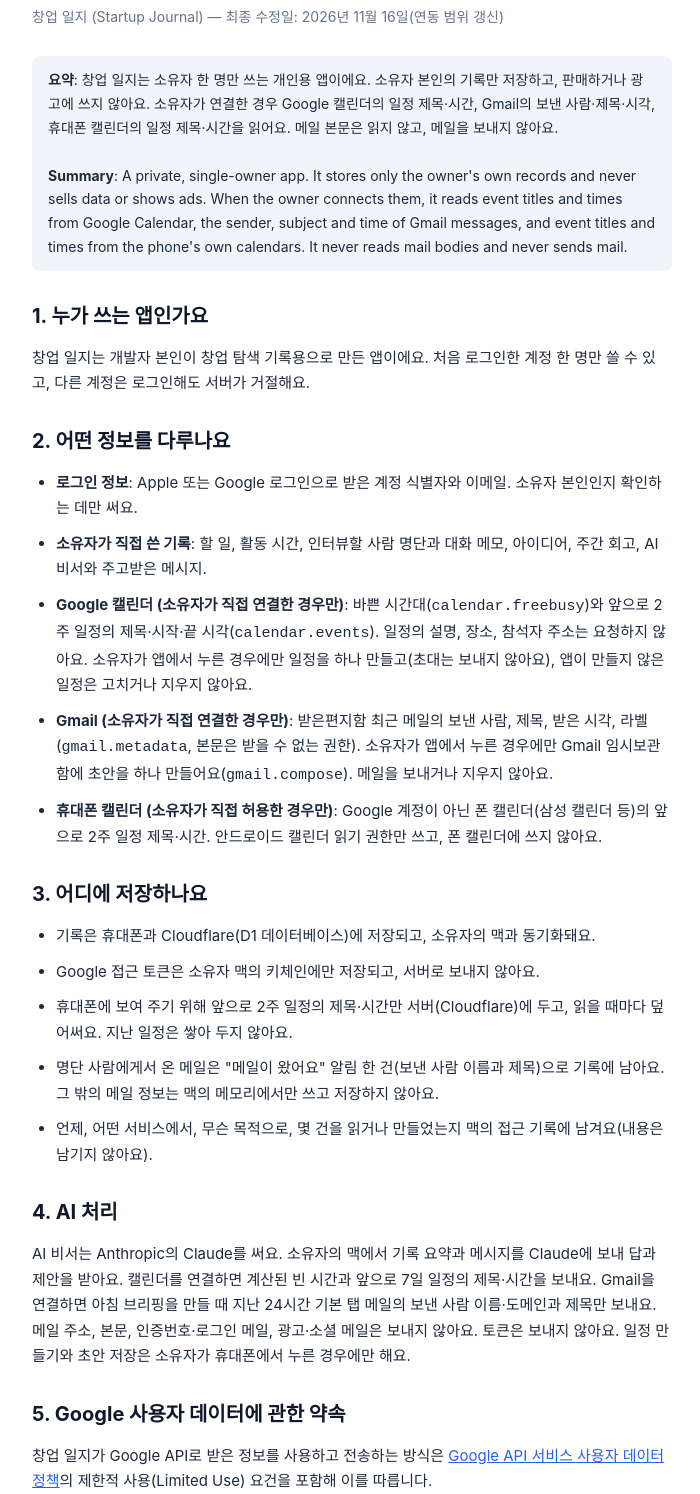
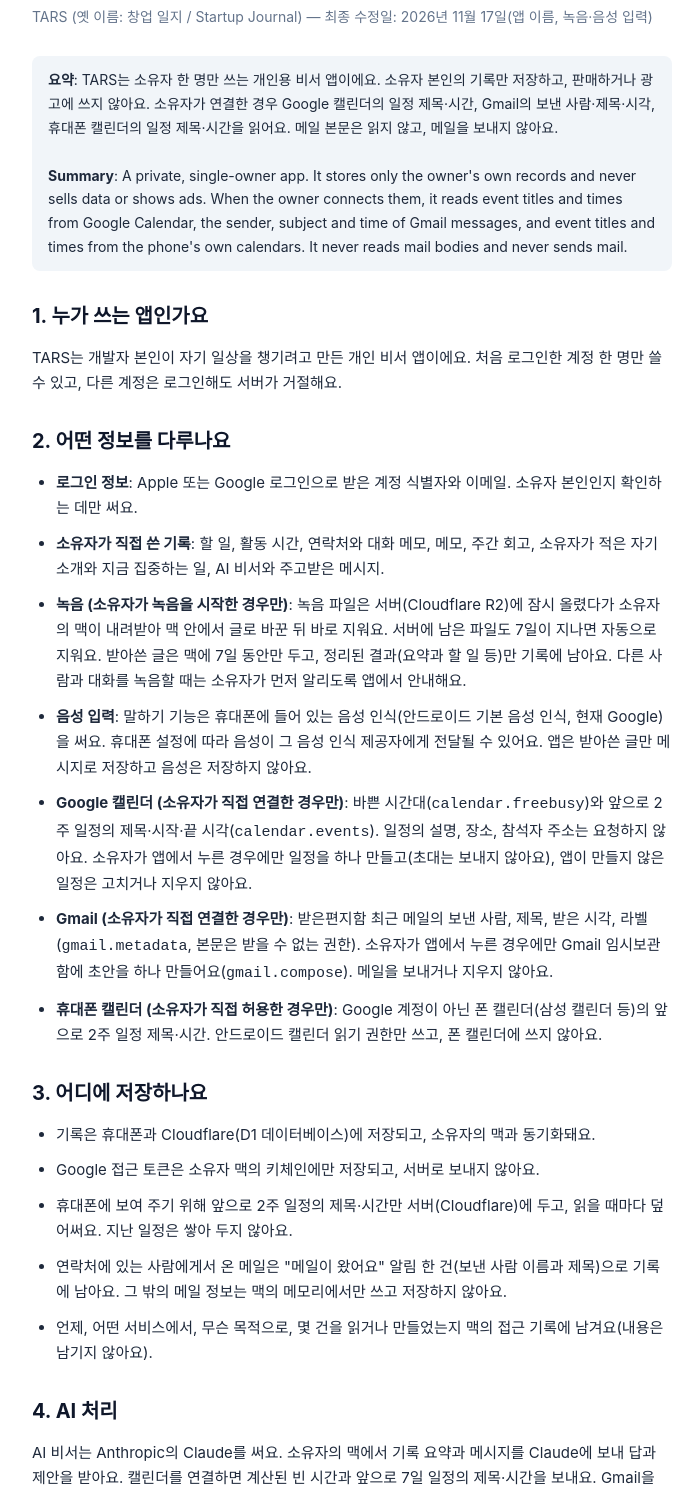
Before and after one commit to quddlr9015/quddlr9015.github.io, a plain HTML site: page startup-journal/privacy-policy.html in a window 1280 px wide. Shown: the part 111-1605 px from the top of the page, without its empty margins (288-988 px from the left). Drawn offline with Linux system fonts and the light colour scheme.

Commit message:
startup-journal: rename to TARS, add recording and voice input to privacy policy
Co-Authored-By: Claude Opus 5.5 <noreply@anthropic.com>

```diff
--- a/startup-journal/privacy-policy.html
+++ b/startup-journal/privacy-policy.html
@@ -3,7 +3,7 @@
 <head>
   <meta charset="UTF-8">
   <meta name="viewport" content="width=device-width, initial-scale=1.0">
-  <title>개인정보처리방침 - 창업 일지</title>
+  <title>개인정보처리방침 - TARS</title>
   <style>
     * { margin: 0; padding: 0; box-sizing: border-box; }
     body { font-family: -apple-system, BlinkMacSystemFont, 'Apple SD Gothic Neo', 'Segoe UI', Roboto, sans-serif; line-height: 1.7; color: #1e293b; background: #f8fafc; padding: 20px; }
@@ -21,17 +21,19 @@
 <body>
   <div class="container">
     <h1>개인정보처리방침</h1>
-    <p class="subtitle">창업 일지 (Startup Journal) &mdash; 최종 수정일: 2026년 11월 16일(연동 범위 갱신)</p>
+    <p class="subtitle">TARS (옛 이름: 창업 일지 / Startup Journal) &mdash; 최종 수정일: 2026년 11월 17일(앱 이름, 녹음·음성 입력)</p>
 
-    <div class="note"><strong>요약</strong>: 창업 일지는 소유자 한 명만 쓰는 개인용 앱이에요. 소유자 본인의 기록만 저장하고, 판매하거나 광고에 쓰지 않아요. 소유자가 연결한 경우 Google 캘린더의 일정 제목·시간, Gmail의 보낸 사람·제목·시각, 휴대폰 캘린더의 일정 제목·시간을 읽어요. 메일 본문은 읽지 않고, 메일을 보내지 않아요.<br><br><strong>Summary</strong>: A private, single-owner app. It stores only the owner's own records and never sells data or shows ads. When the owner connects them, it reads event titles and times from Google Calendar, the sender, subject and time of Gmail messages, and event titles and times from the phone's own calendars. It never reads mail bodies and never sends mail.</div>
+    <div class="note"><strong>요약</strong>: TARS는 소유자 한 명만 쓰는 개인용 비서 앱이에요. 소유자 본인의 기록만 저장하고, 판매하거나 광고에 쓰지 않아요. 소유자가 연결한 경우 Google 캘린더의 일정 제목·시간, Gmail의 보낸 사람·제목·시각, 휴대폰 캘린더의 일정 제목·시간을 읽어요. 메일 본문은 읽지 않고, 메일을 보내지 않아요.<br><br><strong>Summary</strong>: A private, single-owner app. It stores only the owner's own records and never sells data or shows ads. When the owner connects them, it reads event titles and times from Google Calendar, the sender, subject and time of Gmail messages, and event titles and times from the phone's own calendars. It never reads mail bodies and never sends mail.</div>
 
     <h2>1. 누가 쓰는 앱인가요</h2>
-    <p>창업 일지는 개발자 본인이 창업 탐색 기록용으로 만든 앱이에요. 처음 로그인한 계정 한 명만 쓸 수 있고, 다른 계정은 로그인해도 서버가 거절해요.</p>
+    <p>TARS는 개발자 본인이 자기 일상을 챙기려고 만든 개인 비서 앱이에요. 처음 로그인한 계정 한 명만 쓸 수 있고, 다른 계정은 로그인해도 서버가 거절해요.</p>
 
     <h2>2. 어떤 정보를 다루나요</h2>
     <ul>
       <li><strong>로그인 정보</strong>: Apple 또는 Google 로그인으로 받은 계정 식별자와 이메일. 소유자 본인인지 확인하는 데만 써요.</li>
-      <li><strong>소유자가 직접 쓴 기록</strong>: 할 일, 활동 시간, 인터뷰할 사람 명단과 대화 메모, 아이디어, 주간 회고, AI 비서와 주고받은 메시지.</li>
+      <li><strong>소유자가 직접 쓴 기록</strong>: 할 일, 활동 시간, 연락처와 대화 메모, 메모, 주간 회고, 소유자가 적은 자기 소개와 지금 집중하는 일, AI 비서와 주고받은 메시지.</li>
+      <li><strong>녹음 (소유자가 녹음을 시작한 경우만)</strong>: 녹음 파일은 서버(Cloudflare R2)에 잠시 올렸다가 소유자의 맥이 내려받아 맥 안에서 글로 바꾼 뒤 바로 지워요. 서버에 남은 파일도 7일이 지나면 자동으로 지워요. 받아쓴 글은 맥에 7일 동안만 두고, 정리된 결과(요약과 할 일 등)만 기록에 남아요. 다른 사람과 대화를 녹음할 때는 소유자가 먼저 알리도록 앱에서 안내해요.</li>
+      <li><strong>음성 입력</strong>: 말하기 기능은 휴대폰에 들어 있는 음성 인식(안드로이드 기본 음성 인식, 현재 Google)을 써요. 휴대폰 설정에 따라 음성이 그 음성 인식 제공자에게 전달될 수 있어요. 앱은 받아쓴 글만 메시지로 저장하고 음성은 저장하지 않아요.</li>
       <li><strong>Google 캘린더 (소유자가 직접 연결한 경우만)</strong>: 바쁜 시간대(<code>calendar.freebusy</code>)와 앞으로 2주 일정의 제목·시작·끝 시각(<code>calendar.events</code>). 일정의 설명, 장소, 참석자 주소는 요청하지 않아요. 소유자가 앱에서 누른 경우에만 일정을 하나 만들고(초대는 보내지 않아요), 앱이 만들지 않은 일정은 고치거나 지우지 않아요.</li>
       <li><strong>Gmail (소유자가 직접 연결한 경우만)</strong>: 받은편지함 최근 메일의 보낸 사람, 제목, 받은 시각, 라벨(<code>gmail.metadata</code>, 본문은 받을 수 없는 권한). 소유자가 앱에서 누른 경우에만 Gmail 임시보관함에 초안을 하나 만들어요(<code>gmail.compose</code>). 메일을 보내거나 지우지 않아요.</li>
       <li><strong>휴대폰 캘린더 (소유자가 직접 허용한 경우만)</strong>: Google 계정이 아닌 폰 캘린더(삼성 캘린더 등)의 앞으로 2주 일정 제목·시간. 안드로이드 캘린더 읽기 권한만 쓰고, 폰 캘린더에 쓰지 않아요.</li>
@@ -42,7 +44,7 @@
       <li>기록은 휴대폰과 Cloudflare(D1 데이터베이스)에 저장되고, 소유자의 맥과 동기화돼요.</li>
       <li>Google 접근 토큰은 소유자 맥의 키체인에만 저장되고, 서버로 보내지 않아요.</li>
       <li>휴대폰에 보여 주기 위해 앞으로 2주 일정의 제목·시간만 서버(Cloudflare)에 두고, 읽을 때마다 덮어써요. 지난 일정은 쌓아 두지 않아요.</li>
-      <li>명단 사람에게서 온 메일은 "메일이 왔어요" 알림 한 건(보낸 사람 이름과 제목)으로 기록에 남아요. 그 밖의 메일 정보는 맥의 메모리에서만 쓰고 저장하지 않아요.</li>
+      <li>연락처에 있는 사람에게서 온 메일은 "메일이 왔어요" 알림 한 건(보낸 사람 이름과 제목)으로 기록에 남아요. 그 밖의 메일 정보는 맥의 메모리에서만 쓰고 저장하지 않아요.</li>
       <li>언제, 어떤 서비스에서, 무슨 목적으로, 몇 건을 읽거나 만들었는지 맥의 접근 기록에 남겨요(내용은 남기지 않아요).</li>
     </ul>
 
@@ -50,7 +52,7 @@
     <p>AI 비서는 Anthropic의 Claude를 써요. 소유자의 맥에서 기록 요약과 메시지를 Claude에 보내 답과 제안을 받아요. 캘린더를 연결하면 계산된 빈 시간과 앞으로 7일 일정의 제목·시간을 보내요. Gmail을 연결하면 아침 브리핑을 만들 때 지난 24시간 기본 탭 메일의 보낸 사람 이름·도메인과 제목만 보내요. 메일 주소, 본문, 인증번호·로그인 메일, 광고·소셜 메일은 보내지 않아요. 토큰은 보내지 않아요. 일정 만들기와 초안 저장은 소유자가 휴대폰에서 누른 경우에만 해요.</p>
 
     <h2>5. Google 사용자 데이터에 관한 약속</h2>
-    <p>창업 일지가 Google API로 받은 정보를 사용하고 전송하는 방식은 <a href="https://developers.google.com/terms/api-services-user-data-policy">Google API 서비스 사용자 데이터 정책</a>의 제한적 사용(Limited Use) 요건을 포함해 이를 따릅니다.</p>
+    <p>TARS가 Google API로 받은 정보를 사용하고 전송하는 방식은 <a href="https://developers.google.com/terms/api-services-user-data-policy">Google API 서비스 사용자 데이터 정책</a>의 제한적 사용(Limited Use) 요건을 포함해 이를 따릅니다.</p>
     <p>Startup Journal's use and transfer of information received from Google APIs will adhere to the <a href="https://developers.google.com/terms/api-services-user-data-policy">Google API Services User Data Policy</a>, including the Limited Use requirements.</p>
     <ul>
       <li>Google 데이터는 위에 적은 기능(하루 계획과 빈 시간 찾기, 일정 만들기, 답장 알림, 아침 브리핑, 초안 저장)에만 써요.</li>
@@ -72,7 +74,7 @@
     <p>이 방침이 바뀌면 이 페이지의 최종 수정일을 고쳐요.</p>
 
     <div class="footer">
-      <p>문의: <a href="mailto:quddlr9015@gmail.com">quddlr9015@gmail.com</a> · <a href="index.html">창업 일지 소개</a></p>
+      <p>문의: <a href="mailto:quddlr9015@gmail.com">quddlr9015@gmail.com</a> · <a href="index.html">TARS 소개</a></p>
     </div>
   </div>
 </body>
```
Also changed, not shown: startup-journal/index.html (+7 -7 lines).
